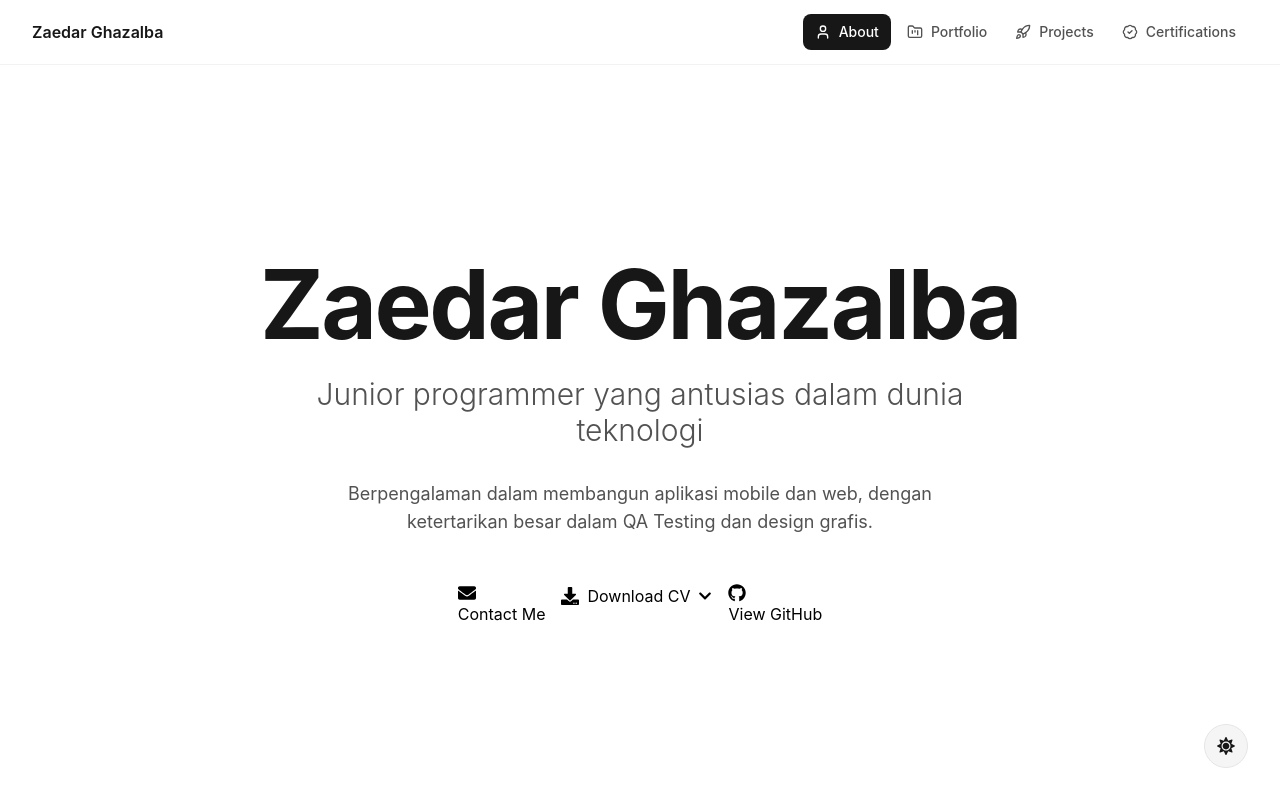
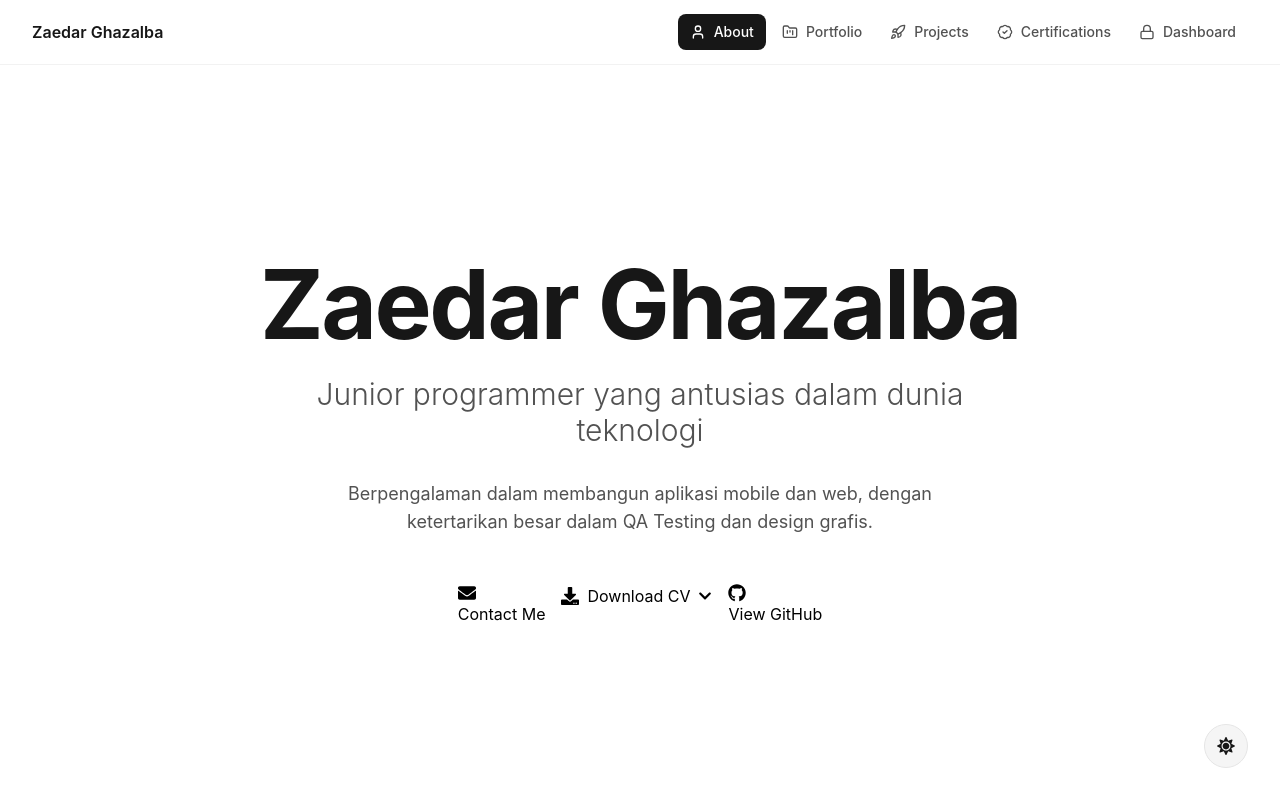
Before and after one commit to zaedarghazalba/Myweb, a React (Create React App) app: page / in a window 1280 px wide. Shown: the top 800 px of the page. Built offline with nearby package versions, Linux system fonts and the light colour scheme; no server answers.

Commit message:
fix dashboard navbar link to point to /dashboard

```diff
--- a/src/Components/Layout.jsx
+++ b/src/Components/Layout.jsx
@@ -12,12 +12,8 @@ export default function Layout({ children }) {
     { to: "/portfolio", icon: FolderKanban, label: "Portfolio" },
     { to: "/projects", icon: Rocket, label: "Projects" },
     { to: "/certifications", icon: BadgeCheck, label: "Certifications" },
+    { to: "/dashboard", icon: Lock, label: "Dashboard" },
   ];
-
-  // Add Dashboard link if authenticated
-  if (isAuthenticated) {
-    navItems.push({ to: "/dashboard", icon: Lock, label: "Dashboard" });
-  }
 
   return (
     <div className="flex flex-col min-h-screen">
```
Also changed, not shown: .claude/settings.local.json.
